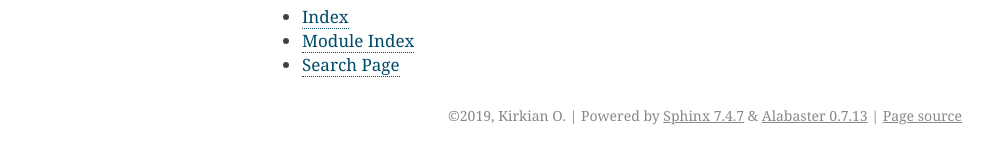
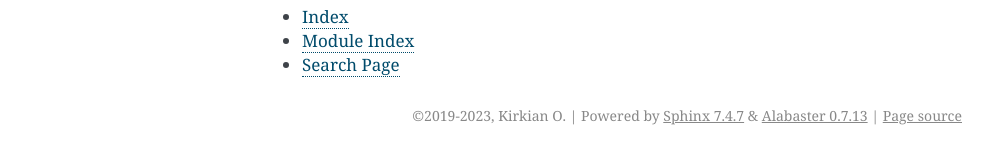
Before and after one commit to kirkiano/python-rpg-agent, a Sphinx documentation site: the page built from sphinx/source/index.rst, in a window 1280 px wide. Shown: the part 413-577 px from the top of the page, without its empty margins (148-1141 px from the left). Built offline with Sphinx 7.4.7, drawn with Linux system fonts in a browser that asks for light colours.

Commit message:
(Re)start Sphinx work

```diff
--- a/sphinx/source/conf.py
+++ b/sphinx/source/conf.py
@@ -12,14 +12,14 @@
 #
 import os
 import sys
-sys.path.insert(0, os.path.abspath('../..'))
+sys.path.insert(0, os.path.abspath('../../src'))
 
 
 # -- Project information -----------------------------------------------------
 
 project = 'RPG Periodical Scrapers'
 # noinspection PyShadowingBuiltins
-copyright = '2019, Kirkian O'
+copyright = '2019-2023, Kirkian O'
 author = 'Kirkian O'
 
 
@@ -49,4 +49,4 @@
 # Add any paths that contain custom static files (such as style sheets) here,
 # relative to this directory. They are copied after the builtin static files,
 # so a file named "default.css" will overwrite the builtin "default.css".
-html_static_path = ['_static']
+html_static_path = ['build/html/_static']
--- a/sphinx/source/index.rst
+++ b/sphinx/source/index.rst
@@ -10,10 +10,10 @@
    :maxdepth: 2
    :caption: Contents:
 
-.. automodule:: rpg_periodical_scraper.bot
+.. automodule:: bot
    :members:
 
-.. automodule:: rpg_periodical_scraper.main
+.. automodule:: main
    :members:
 
 Indices and tables
```
